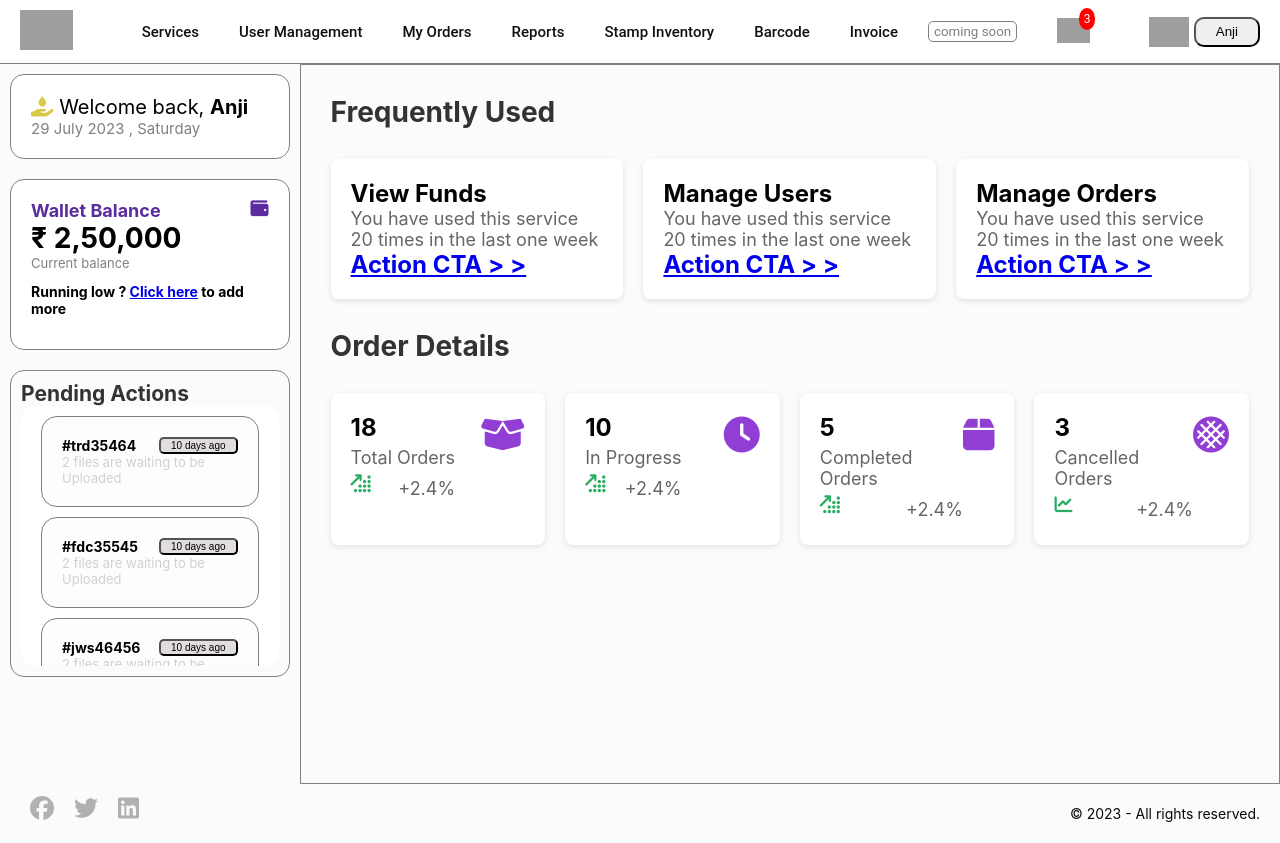
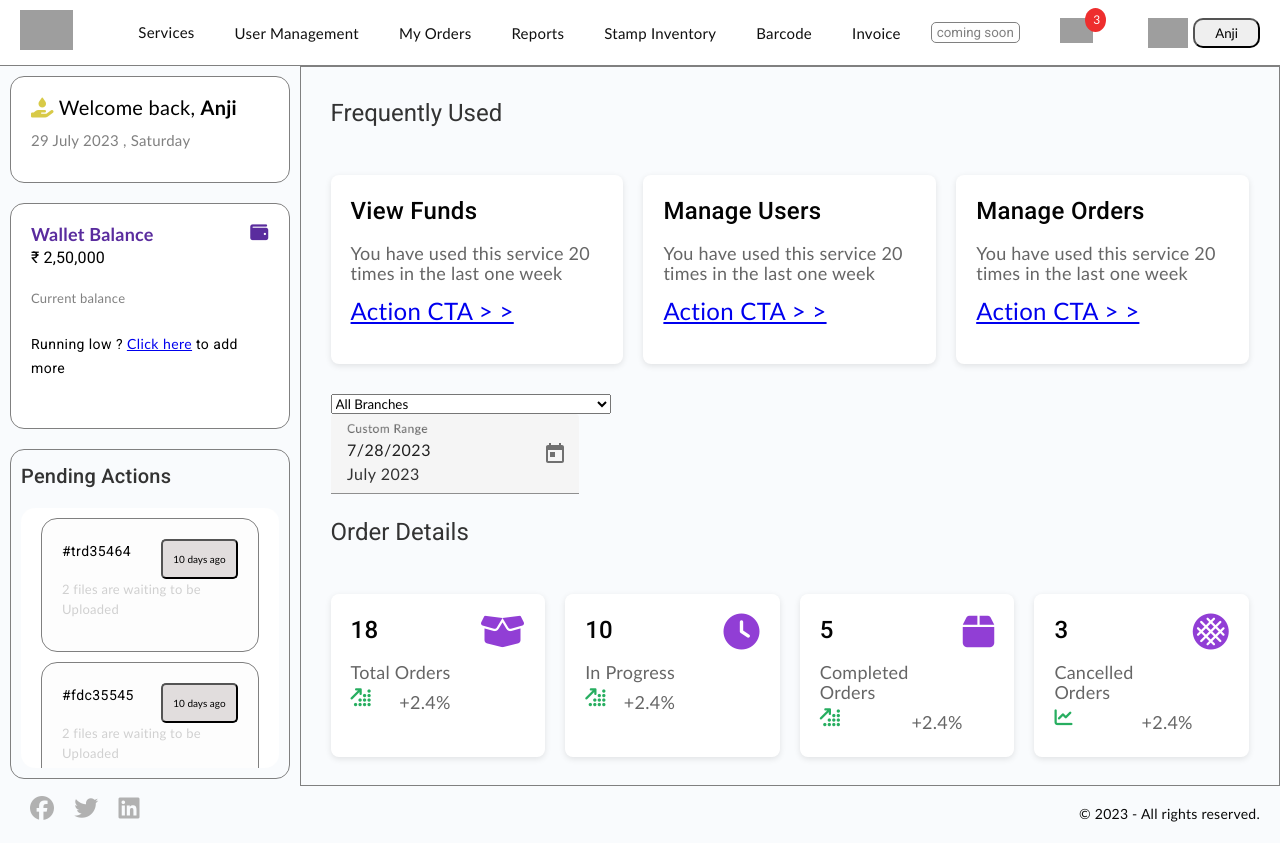
Before and after one commit to Anji515/Doqfy_App, an Angular app: page / in a window 1280 px wide. Built offline with nearby package versions, Linux system fonts and the light colour scheme; grey boxes are pictures that could not be loaded.

Commit message:
Right component 80% completed

```diff
--- a/angular.json
+++ b/angular.json
@@ -25,6 +25,7 @@
               "src/assets"
             ],
             "styles": [
+              "@angular/material/prebuilt-themes/indigo-pink.css",
               "src/styles.css"
             ],
             "scripts": []
@@ -87,6 +88,7 @@
               "src/assets"
             ],
             "styles": [
+              "@angular/material/prebuilt-themes/indigo-pink.css",
               "src/styles.css"
             ],
             "scripts": []
--- a/package.json
+++ b/package.json
@@ -11,11 +11,13 @@
   "private": true,
   "dependencies": {
     "@angular/animations": "^16.1.0",
+    "@angular/cdk": "^16.1.6",
     "@angular/common": "^16.1.0",
     "@angular/compiler": "^16.1.0",
     "@angular/core": "^16.1.0",
     "@angular/flex-layout": "^15.0.0-beta.42",
     "@angular/forms": "^16.1.0",
+    "@angular/material": "^16.1.6",
     "@angular/platform-browser": "^16.1.0",
     "@angular/platform-browser-dynamic": "^16.1.0",
     "@angular/router": "^16.1.0",
--- a/src/app/Components/Navbar/navbar.component.css
+++ b/src/app/Components/Navbar/navbar.component.css
@@ -202,12 +202,14 @@
 
   .notification-badge {
     position: absolute;
+    width: 5px;
+    height: 20px;
     top: -10px;
-    right: -5px;
-    background-color: red;
+    right: -13px;
+    background-color: rgb(238, 46, 46);
     color: white;
     border-radius: 50%;
-    padding: 4px 5px;
+    padding: 2px 8px;
     font-size: 12px;
   }
 
--- a/src/app/Components/Right-component/right-box.component.html
+++ b/src/app/Components/Right-component/right-box.component.html
@@ -1,15 +1,40 @@
-
 <div class="main-container">
-
   <div>
     <h1>Frequently Used</h1>
     <div class="grid-container">
       <div class="frequent" *ngFor="let item of frequent">
         <h2>{{ item.title }}</h2>
         <p>{{ item.body }}</p>
-          <h2><a href="#">{{ item.link }} > ></a></h2>
+        <h2>
+          <a href="#">{{ item.link }} > ></a>
+        </h2>
       </div>
     </div>
+
+    <!-- Cities and Dates -->
+    <div>
+        <div>
+          <select name="branches" id="branches">
+            <option value="">All Branches</option>
+            <option *ngFor="let state of statesOfIndia" [value]="state">{{ state }}</option>
+          </select>
+
+          <section>
+            <mat-form-field appearance="fill">
+              <mat-label>Custom Range</mat-label>
+              <input matInput [matDatepicker]="customRangePicker" [(ngModel)]="selectedDate" [max]="maxDate"
+              (dateInput)="onDateChange($event)" (focus)="customRangePicker.open()"
+              [value]="selectedDate | date: 'MMMM yyyy'">
+                     <div>{{ formattedDate }}</div>
+              <mat-datepicker-toggle matSuffix [for]="customRangePicker"></mat-datepicker-toggle>
+              <mat-datepicker #customRangePicker [startView]="startView"></mat-datepicker>
+            </mat-form-field>
+          </section>
+
+        </div>
+      </div>
+
+
     <div>
       <h1>Order Details</h1>
       <div class="grid-container">
@@ -26,7 +51,5 @@
         </div>
       </div>
     </div>
-
   </div>
-
 </div>
--- a/src/app/Components/Right-component/right-box.component.ts
+++ b/src/app/Components/Right-component/right-box.component.ts
@@ -1,9 +1,11 @@
 import { Component } from '@angular/core';
+import { DatePipe } from '@angular/common';
 
 @Component({
   selector: 'app-right-box',
   templateUrl: './right-box.component.html',
-  styleUrls: ['./right-box.component.css']
+  styleUrls: ['./right-box.component.css'],
+  providers: [DatePipe]
 })
 export class RightComponent {
 
@@ -57,4 +59,32 @@ export class RightComponent {
     'Puducherry',
   ];
 
+
+  selectedDate: Date = new Date();
+  maxDate: Date= new Date();
+  startView: 'month' | 'year' = 'year';
+  formattedDate: any='';
+
+  constructor(private datePipe: DatePipe) { }
+
+  ngOnInit() {
+    this.selectedDate = new Date();
+    this.maxDate = new Date();
+    this.maxDate.setFullYear(this.maxDate.getFullYear());
+
+    // currentb date formatted
+    this.formattedDate = this.datePipe.transform(this.selectedDate, 'MMMM yyyy');
+  }
+
+  onDateChange(event: any) {
+    const selectedDate = event.value as Date;
+    console.log('Selected Date:', selectedDate);
+
+    if (selectedDate) {
+      this.formattedDate = this.datePipe.transform(selectedDate, 'MMMM yyyy');
+      localStorage.setItem('selectedDate', this.formattedDate.toISOString());
+      console.log('Formatted Date:', this.formattedDate);
+    }
+  }
+
 }
--- a/src/index.html
+++ b/src/index.html
@@ -5,9 +5,13 @@
   <title>DoqifyApp</title>
   <base href="/">
   <meta name="viewport" content="width=device-width, initial-scale=1">
+  <link href="https://fonts.googleapis.com/css2?family=Roboto:wght@400;500;700&display=swap" rel="stylesheet">
   <link rel="icon" type="image/x-icon" href="favicon.ico">
+  <link rel="preconnect" href="https://fonts.gstatic.com">
+  <link href="https://fonts.googleapis.com/css2?family=Roboto:wght@300;400;500&display=swap" rel="stylesheet">
+  <link href="https://fonts.googleapis.com/icon?family=Material+Icons" rel="stylesheet">
 </head>
-<body>
+<body class="mat-typography">
   <app-root></app-root>
 </body>
 </html>
--- a/src/styles.css
+++ b/src/styles.css
@@ -8,4 +8,7 @@ body{
 *{
     padding: 0;
     margin: 0;
+    font-family: 'Poppins', calibri;
 }
+html, body { height: 100%; }
+body { margin: 0; font-family: Roboto, "Helvetica Neue", sans-serif; }
```
Also changed, not shown: src/app/app.module.ts (+13 -1 lines), 1 other file (tests, documents, lock files or other folders). Lines whose indentation alone changed are shown as unchanged.
